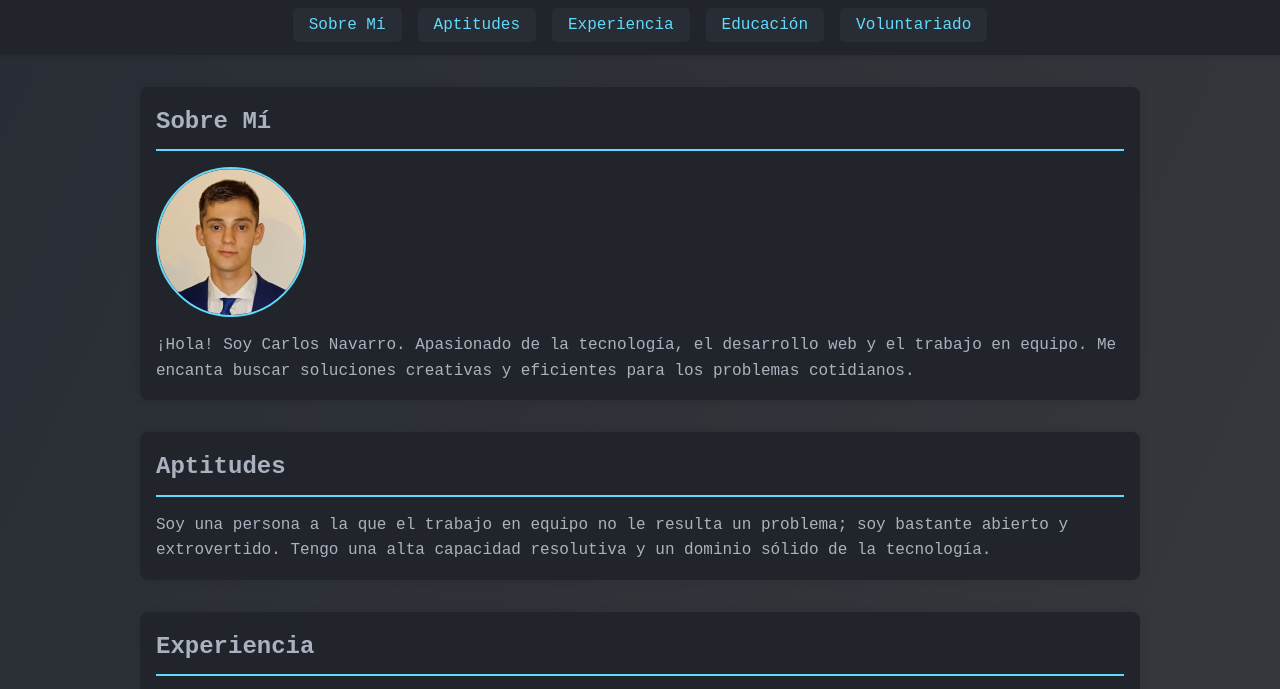
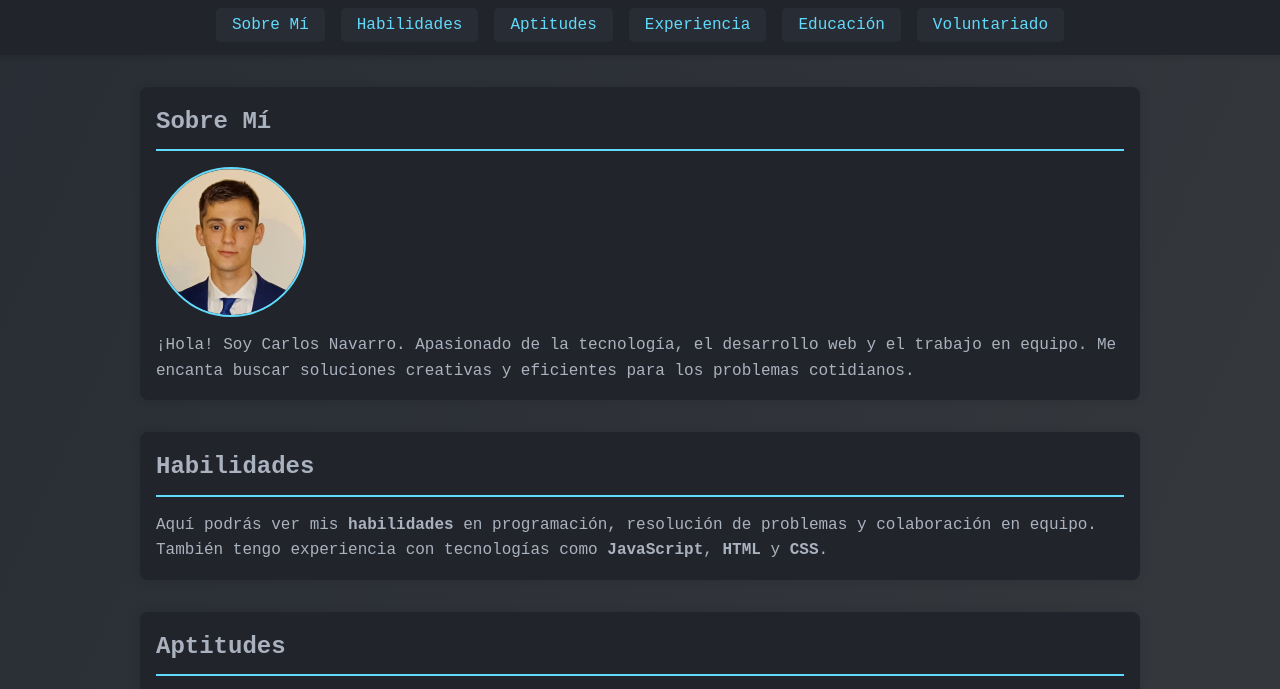
Before and after one commit to Cnavrod/PCSS-CarlosNavarroRodriguez, a plain HTML site: page index.html in a window 1280 px wide. Shown: the part 70-759 px from the top of the page. Drawn offline with Linux system fonts and the light colour scheme.

Commit message:
Nuevas Seccion

```diff
--- a/index.html
+++ b/index.html
@@ -12,6 +12,7 @@
     <nav>
       <ul>
         <li><a href="#about">Sobre Mí</a></li>
+        <li><a href="#habilidades">Habilidades</a></li>
         <li><a href="#aptitudes">Aptitudes</a></li>
         <li><a href="#experiencia">Experiencia</a></li>
         <li><a href="#educacion">Educación</a></li>
@@ -20,6 +21,7 @@
     </nav>
   </header>
 
+  <!-- Sección Sobre Mí -->
   <section id="about" class="active-section">
     <h2>Sobre Mí</h2>
     <div class="about-container">
@@ -33,6 +35,16 @@
     </div>
   </section>
 
+  <!-- Nueva Sección Habilidades -->
+  <section id="habilidades">
+    <h2>Habilidades</h2>
+    <p>
+      Aquí podrás ver mis <strong>habilidades</strong> en programación, resolución de problemas y colaboración en equipo.
+      También tengo experiencia con tecnologías como <strong>JavaScript</strong>, <strong>HTML</strong> y <strong>CSS</strong>.
+    </p>
+  </section>
+
+  <!-- Sección Aptitudes -->
   <section id="aptitudes">
     <h2>Aptitudes</h2>
     <p>
@@ -82,7 +94,7 @@
         </div>
       </div>
       <div class="card">
-        <img src="img/studies2.jpg" alt="Imagen Inglés" />
+        <img src="img/sñtudies2.jpg" alt="Imagen Inglés" />
         <div class="card-content">
           <h3>Inglés Nivel B2 (2023)</h3>
           <p>Examen Cambridge en City School.</p>
```
